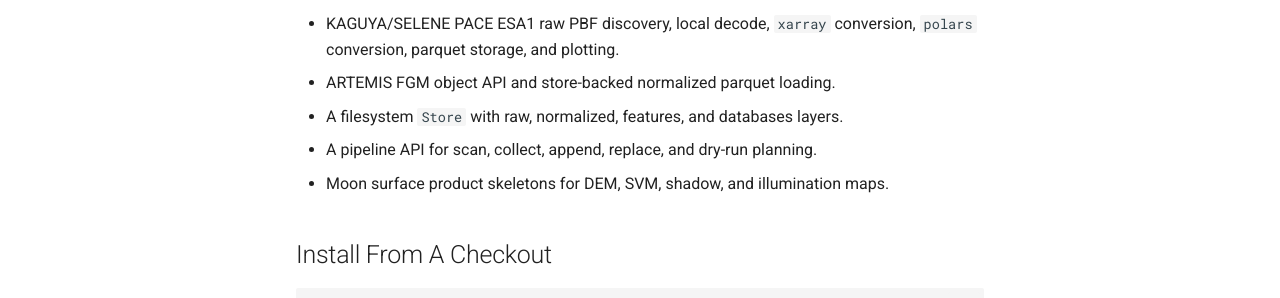
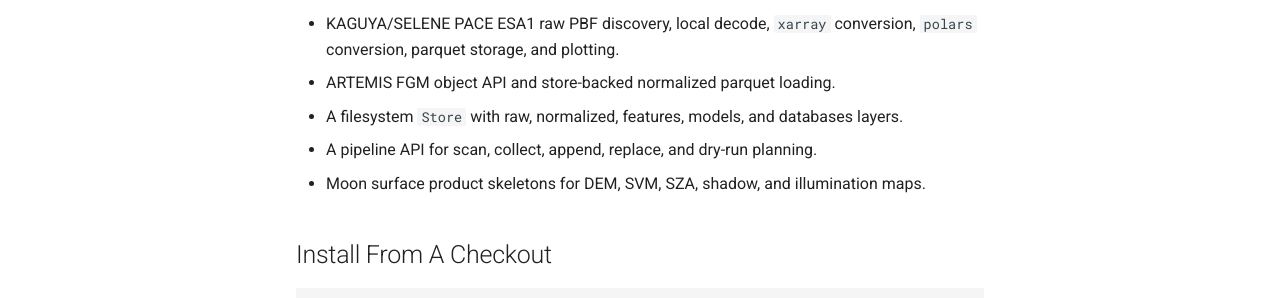
Before and after one commit to Nkzono99/sopran, an MkDocs documentation site: the page built from docs/index.md, in a window 1280 px wide and 1157 px high. Shown: the part 351-649 px from the top of the window. Built offline with MkDocs 1.6.1 and Material for MkDocs 9.7.7, drawn with Linux system fonts in a browser that asks for light colours; comment, search, counter and statistics services are not loaded.

Commit message:
Update docs for SZA and models layer

```diff
--- a/docs/index.md
+++ b/docs/index.md
@@ -10,9 +10,9 @@
 - KAGUYA/SELENE PACE ESA1 raw PBF discovery, local decode, `xarray` conversion,
   `polars` conversion, parquet storage, and plotting.
 - ARTEMIS FGM object API and store-backed normalized parquet loading.
-- A filesystem `Store` with raw, normalized, features, and databases layers.
+- A filesystem `Store` with raw, normalized, features, models, and databases layers.
 - A pipeline API for scan, collect, append, replace, and dry-run planning.
-- Moon surface product skeletons for DEM, SVM, shadow, and illumination maps.
+- Moon surface product skeletons for DEM, SVM, SZA, shadow, and illumination maps.
 
 ## Install From A Checkout
 
```
Also changed, not shown: README.md (+4 -2 lines), SPEC.md (+4 -4 lines).
